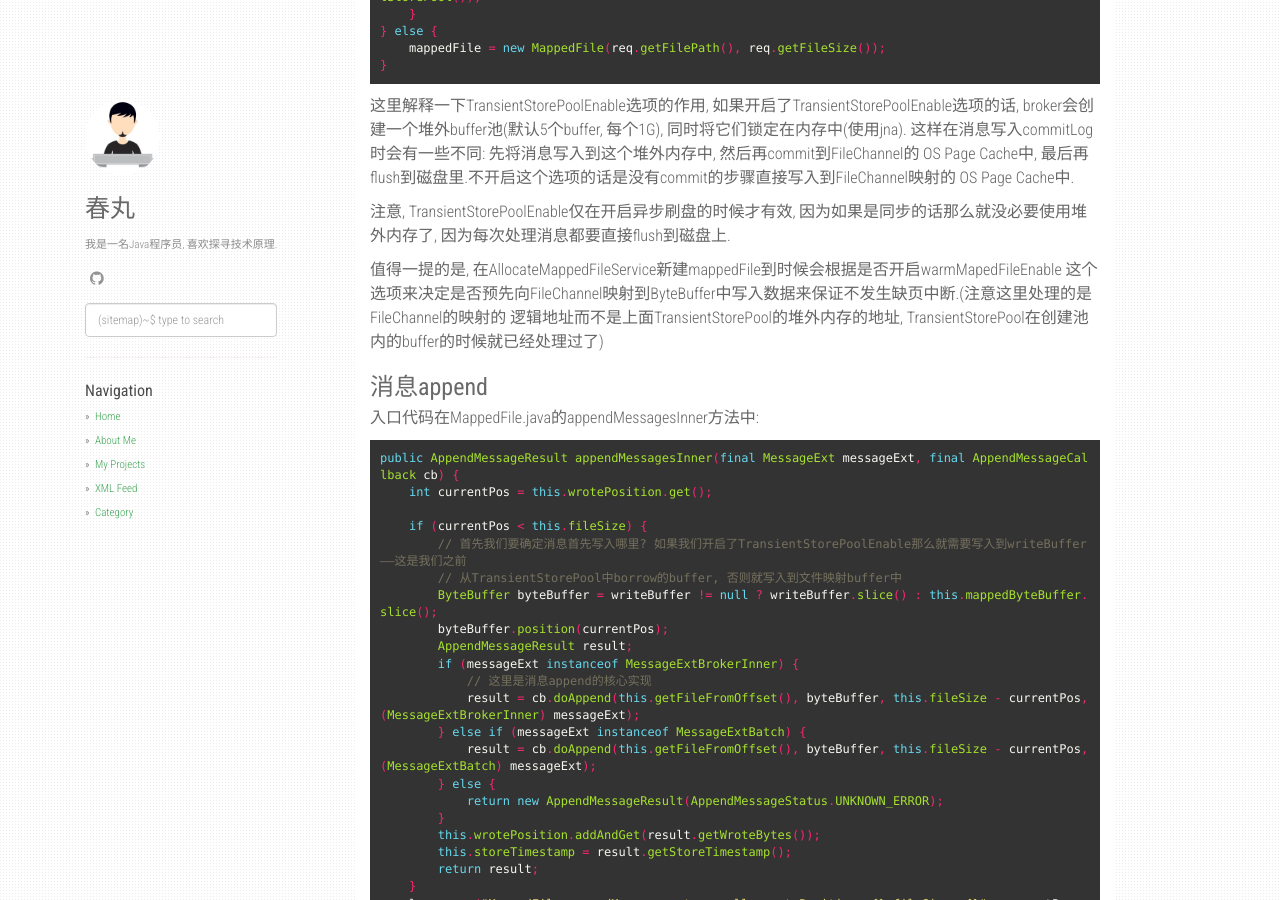
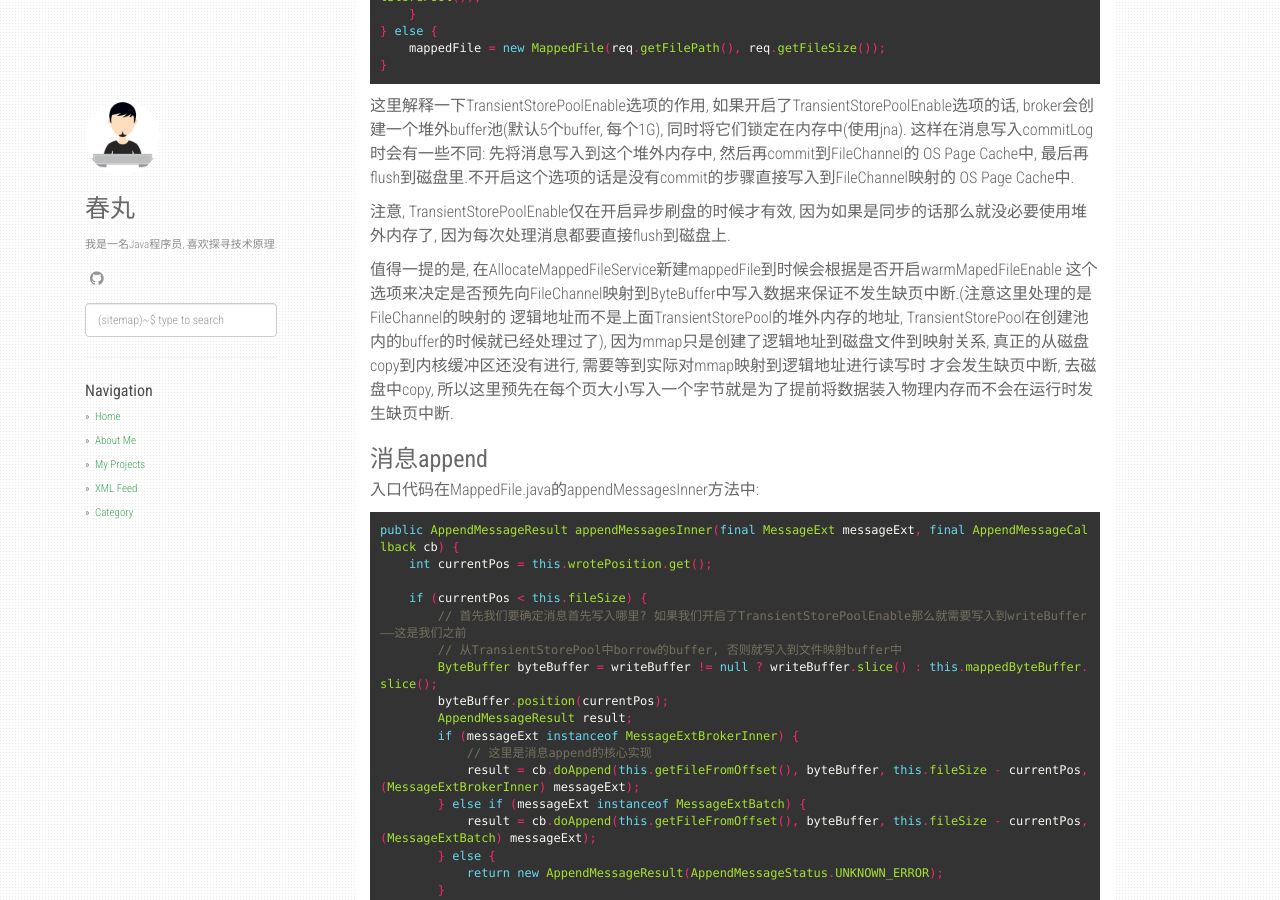
Before and after one commit to hengyoush/hengyoush.github.io, a Jekyll site: the page built from _posts/2019-09-07-rocketmq-broker-message-handle.md, in a window 1280 px wide and 900 px high, scrolled down 6478 px. Built offline with Jekyll 4.4.1, drawn with Linux system fonts in a browser that asks for light colours; nearby versions of some CDN libraries; comment, search, counter and statistics services are not loaded; some of the changed text lies outside the part shown.

Commit message:
Update 2019-09-07-rocketmq-broker-message-handle.md
修复一些关于mappedByteBuffer和FileChannel的错误的描述

```diff
--- a/_posts/2019-09-07-rocketmq-broker-message-handle.md
+++ b/_posts/2019-09-07-rocketmq-broker-message-handle.md
@@ -347,7 +347,9 @@ OS Page Cache中.
 
 值得一提的是, 在AllocateMappedFileService新建mappedFile到时候会根据是否开启warmMapedFileEnable
 这个选项来决定是否预先向FileChannel映射到ByteBuffer中写入数据来保证不发生缺页中断.(注意这里处理的是FileChannel的映射的
-逻辑地址而不是上面TransientStorePool的堆外内存的地址, TransientStorePool在创建池内的buffer的时候就已经处理过了)
+逻辑地址而不是上面TransientStorePool的堆外内存的地址, TransientStorePool在创建池内的buffer的时候就已经处理过了),
+因为mmap只是创建了逻辑地址到磁盘文件到映射关系, 真正的从磁盘copy到内核缓冲区还没有进行, 需要等到实际对mmap映射到逻辑地址进行读写时
+才会发生缺页中断, 去磁盘中copy, 所以这里预先在每个页大小写入一个字节就是为了提前将数据装入物理内存而不会在运行时发生缺页中断.
 
 ### 消息append
 入口代码在MappedFile.java的appendMessagesInner方法中:
@@ -499,9 +501,11 @@ protected void commit0(final int commitLeastPages) {
             // 此处确实如我所料, 将上次commit的pos到wrotePos之间的数据写入到FileChannel中
             byteBuffer.position(lastCommittedPosition);
             byteBuffer.limit(writePos);
-            // 相比写入mappedByteBuffer, 直接写入FileChannel更直接一些
-            // 虽然都需要flush到磁盘
-            // 应该是对性能有所提升吧
+            // 这里使用FileChannel的write写入,实际上是
+            // 系统调用, 只不过由于刷盘的条件以满足脏数据大小大于4页
+            // 为什么要与读的mappedByteBuffer分离? 这是为了实现一种读写分离的机制:
+            // 即读使用PageCache, 写先写入堆外内存, 然后再以一定间隔频率写入PageCache, 而不是
+            // 每次刷盘都写入PageCache, 这样会造成PageCache繁忙(对PageCache具体造成什么影响暂时还不清楚)
             this.fileChannel.position(lastCommittedPosition);
             this.fileChannel.write(byteBuffer);
             this.committedPosition.set(writePos);
```
